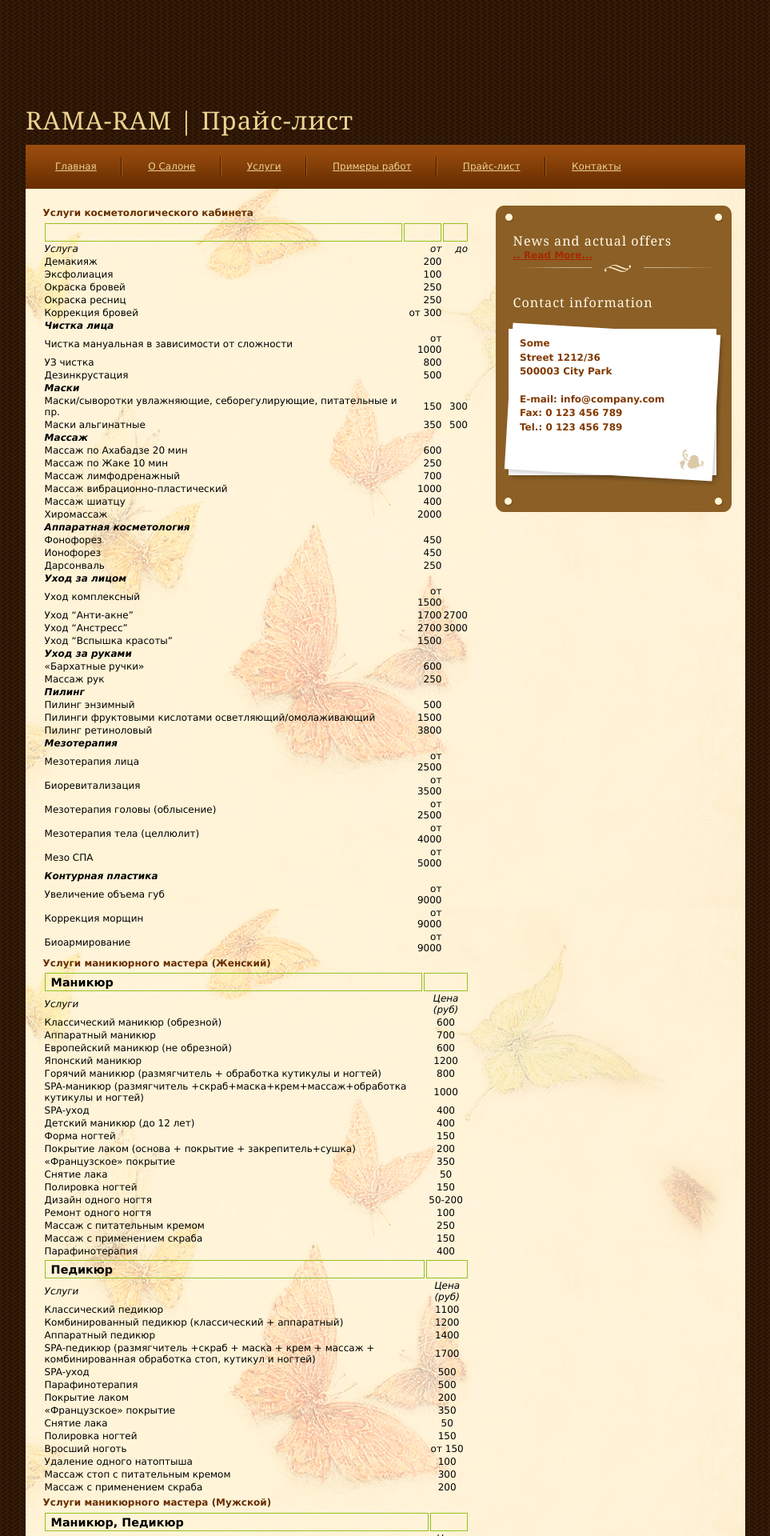
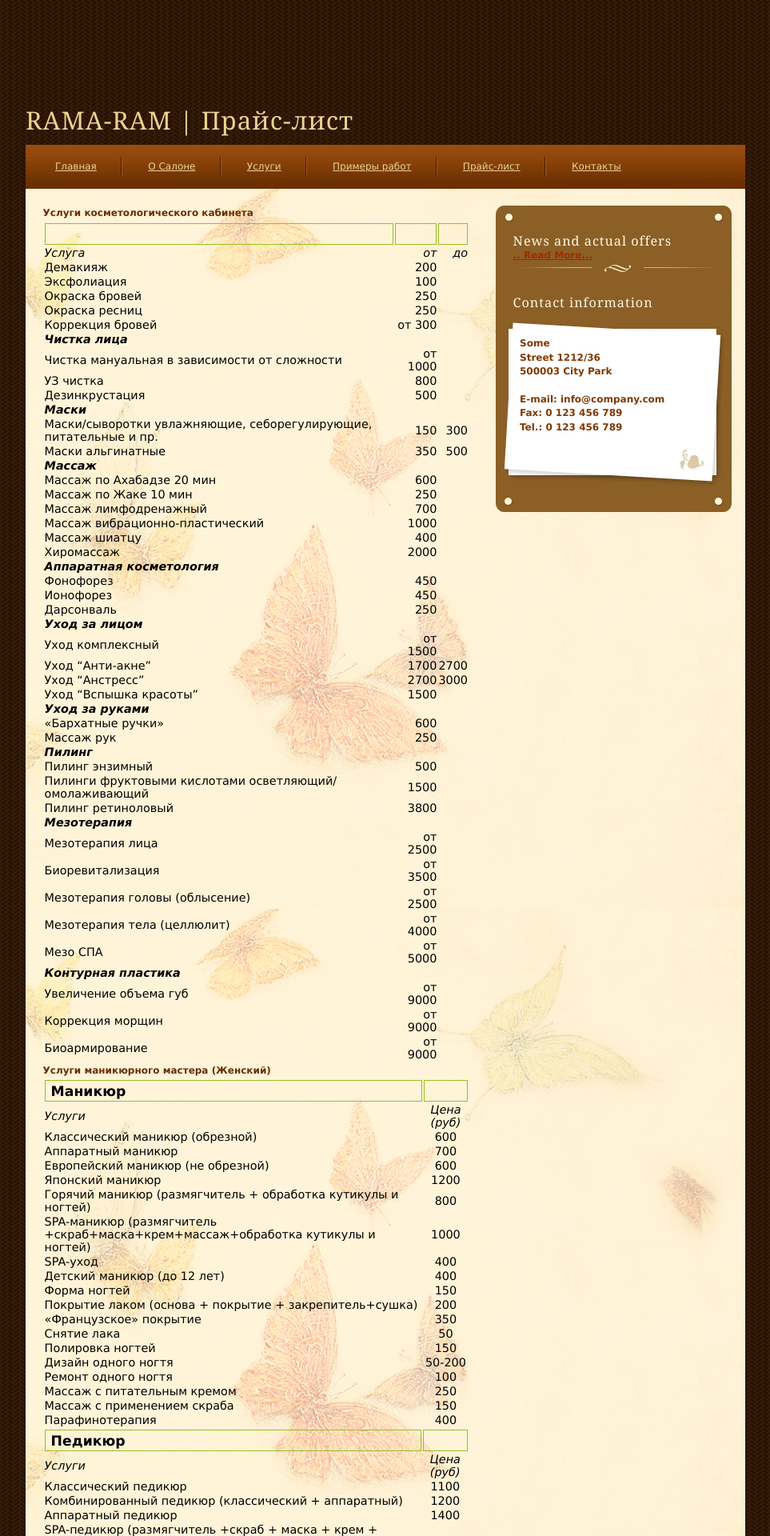
Before and after one commit to hairstyle/hairstyle.github.com, a Jekyll site: the page built from price-list.md, in a window 1280 px wide. Shown: the top 1920 px of the page at 80% size, without its empty margins (158-1121 px from the left). Built offline with Jekyll 4.4.1, drawn with Linux system fonts in a browser that asks for light colours.

Commit message:
Change CSS - Tables Section

```diff
--- a/css/style.css
+++ b/css/style.css
@@ -437,7 +437,7 @@
 }
 
 #Tables
-td, th {
+td, th, tr {
 font-size:1.2em;
 border:1px solid #98bf21;
 padding:3px 7px 2px 7px;
```
